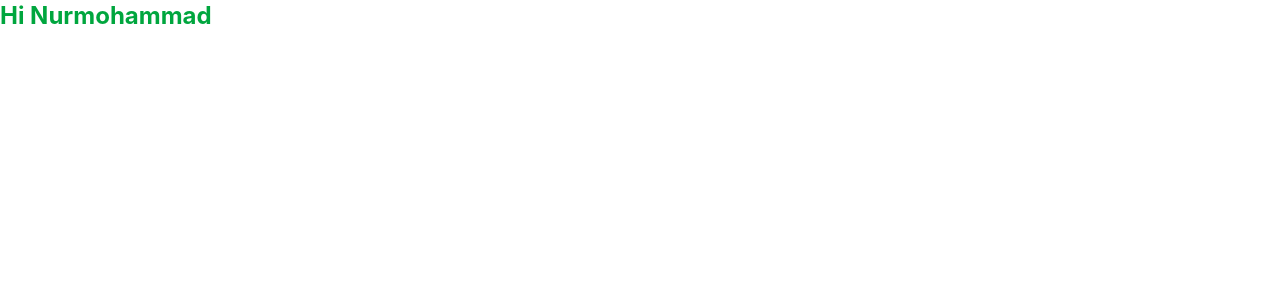
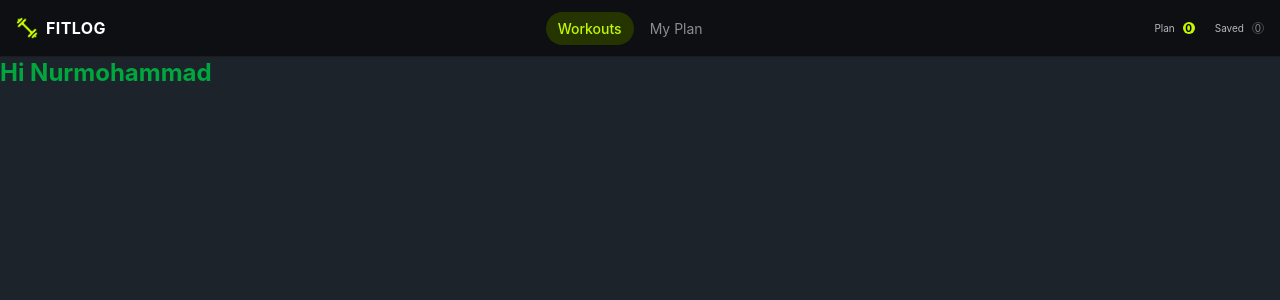
Before and after one commit to nur-mohd/workout-library, a Next.js app: page / in a window 1280 px wide. Shown: the top 300 px of the page. Built offline with nearby package versions, Linux system fonts and the light colour scheme.

Commit message:
Navbar Added

```diff
--- a/src/app/layout.tsx
+++ b/src/app/layout.tsx
@@ -2,6 +2,7 @@ import type { Metadata } from "next";
 import { Geist, Geist_Mono } from "next/font/google";
 import "./globals.css";
 import { ToastContainer } from "react-toastify";
+import Navbar from "@/components/shared/Navbar";
 
 const geistSans = Geist({
   variable: "--font-geist-sans",
@@ -22,9 +23,11 @@ export default function RootLayout({ children }: LayoutProps<"/">) {
   return (
     <html
       lang="en"
+      data-theme="dark"
       className={`${geistSans.variable} ${geistMono.variable} h-full antialiased`}
     >
       <body className="min-h-full flex flex-col">
+        <Navbar/>
         {children}
             <ToastContainer/>
         </body>
--- /dev/null
+++ b/src/components/shared/Navbar.tsx
@@ -0,0 +1,55 @@
+import Image from "next/image";
+import logo from "@/assets/logo.png";
+
+const Navbar = () => {
+    return (
+        <nav className="w-full border-b border-[#1A1C21] bg-[#0D0F12] text-white">
+            <div className="container mx-auto flex h-14 items-center justify-between px-4">
+
+                <div className="flex items-center gap-2">
+                    <Image
+                        src={logo}
+                        alt="FITLOG logo"
+                        width={22}
+                        height={22}
+                        className="object-contain"
+                    />
+
+                    <h1 className="text-md font-bold tracking-wide">
+                        FITLOG
+                    </h1>
+                </div>
+
+                <div className="flex items-center gap-1 text-[14px]">
+                    <button className="rounded-full bg-[#263500] px-3 py-1.5 font-medium text-[#C2F800] cursor-pointer">
+                        Workouts
+                    </button>
+
+                    <button className="px-3 py-1.5 text-[#8B8D93] hover:text-white cursor-pointer">
+                        My Plan
+                    </button>
+                </div>
+
+                <div className="flex items-center gap-5 text-[10px]">
+
+                    <button className="flex items-center gap-2 text-[#B5B7BC] cursor-pointer">
+                        <span>Plan</span>
+                        <span className="flex h-3 w-3 items-center justify-center rounded-full bg-[#C2F800] text-[10px] font-bold text-black">
+                            0
+                        </span>
+                    </button>
+
+                    <button className="flex items-center gap-2 text-[#B5B7BC] cursor-pointer">
+                        <span>Saved</span>
+                        <span className="flex h-3 w-3 items-center justify-center rounded-full border border-[#44474F] text-[10px] text-[#8B8D93]">
+                            0
+                        </span>
+                    </button>
+
+                </div>
+            </div>
+        </nav>
+    );
+};
+
+export default Navbar;
```
